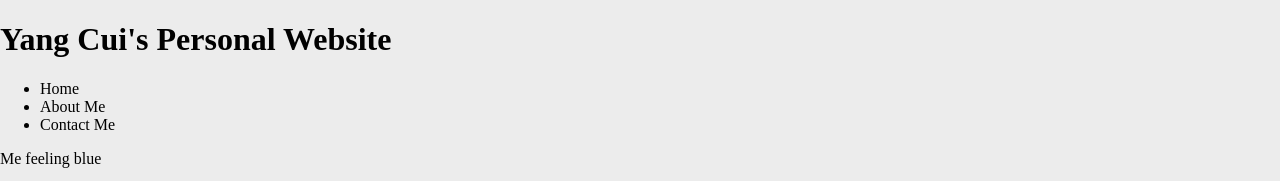
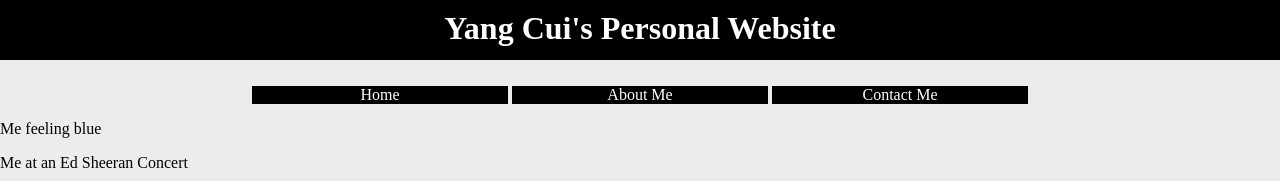
Before and after one commit to vikcui/personal-website-with-html-and-css, a plain HTML site: page index.html in a window 1280 px wide. Shown: the top 181 px of the page. Drawn offline with Linux system fonts and the light colour scheme.

Commit message:
modified css file to add style to nav and h1

```diff
--- a/index.html
+++ b/index.html
@@ -12,8 +12,8 @@
         <h1 class="page-title">Yang Cui's Personal Website</h1>
     </header>
 
-    <nav class="navigation">
-        <ul>
+    <nav>
+        <ul class="navigation">
             <li><a href="./index.html">Home</a></li>
             <li><a href="about-me/index.html">About Me</a></li>
             <li><a href="contact/index.html">Contact Me</a></li>
--- a/style.css
+++ b/style.css
@@ -13,10 +13,55 @@ a {
 }
 
 /* header */
+.fixed-bar {
+    height: 70px;
+}
+
+.page-title {
+    /* fix the title */
+    position: fixed;
+    /* make the font size two times the size of the root element */
+    font-size: 32px;
+    font-size: 2rem;
+    /* make the top edge adhere to its parent */
+    top: 0;
+    /* make the width of the element equal to its containing element */
+    width: 100%;
+    /* make the height of the element equal to 40px */
+    height: 40px;
+    /* make the text of heading center */
+    text-align: center;
+    background-color: black;
+    color: white;
+    /* make the top and bottom padding 10 px */
+    padding: 10px 0;
+    /* make the margin of the heading 0 */
+    margin :0;
+
+}
 
 /* navigation */
+.navigation {
+    /* make the text of heading center */
+    text-align: center;
+    padding: 0;
+}
+
+.navigation li {
+    display: inline-block;
+    width: 20%;
+    background-color: black;
+    padding: 0;
+
+}
+/* the a elements inside navigation class */
+.navigation a {
+    color:  white;
+    font-size: 16px;
+    font-size: 1.0rem;
+}
+
 /* main */
-
 
 .my-images {
     display: flex;
@@ -25,7 +70,7 @@ a {
 
 .my-images img {
     width : 100%;
-    min-width: 200px; /*specify a min width */
+    min-width: 250px; /*specify a min width */
     max-width: 500px; /*specify a max width */
     height : 100%;
 
```
